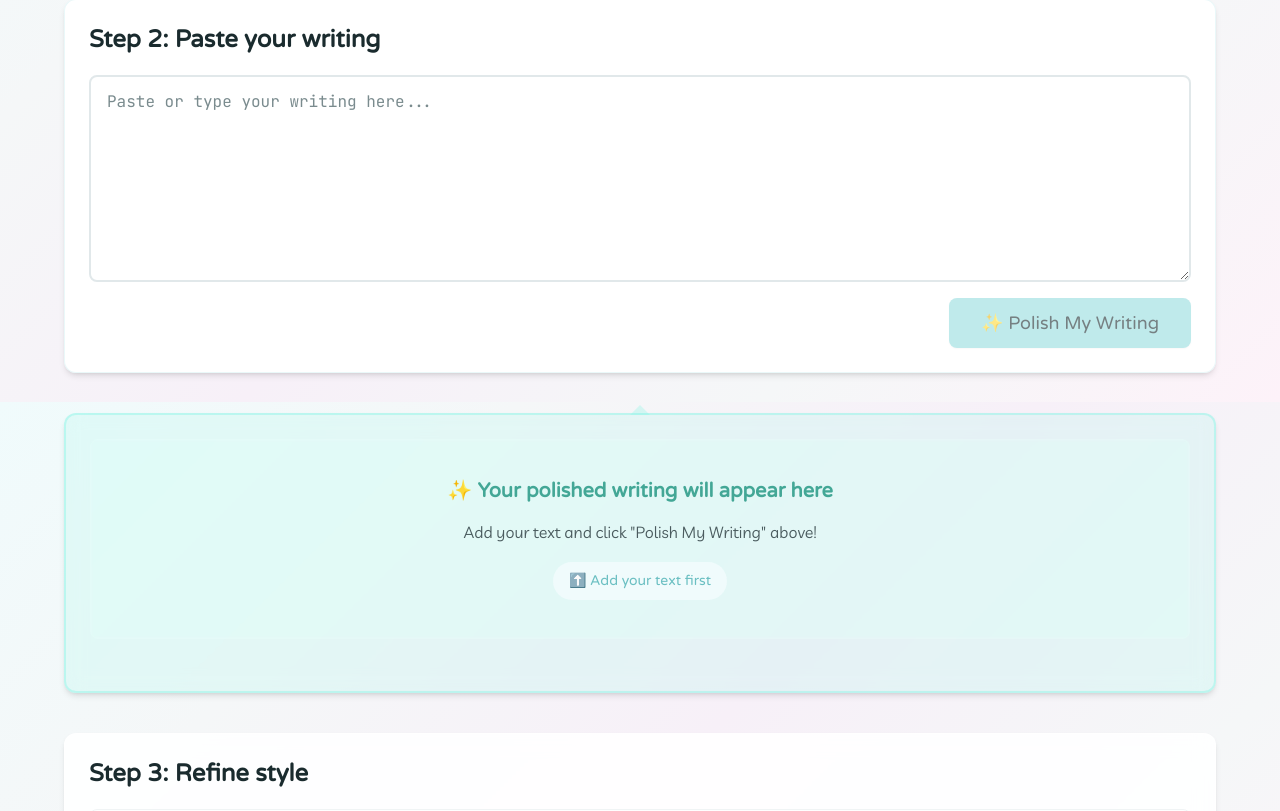
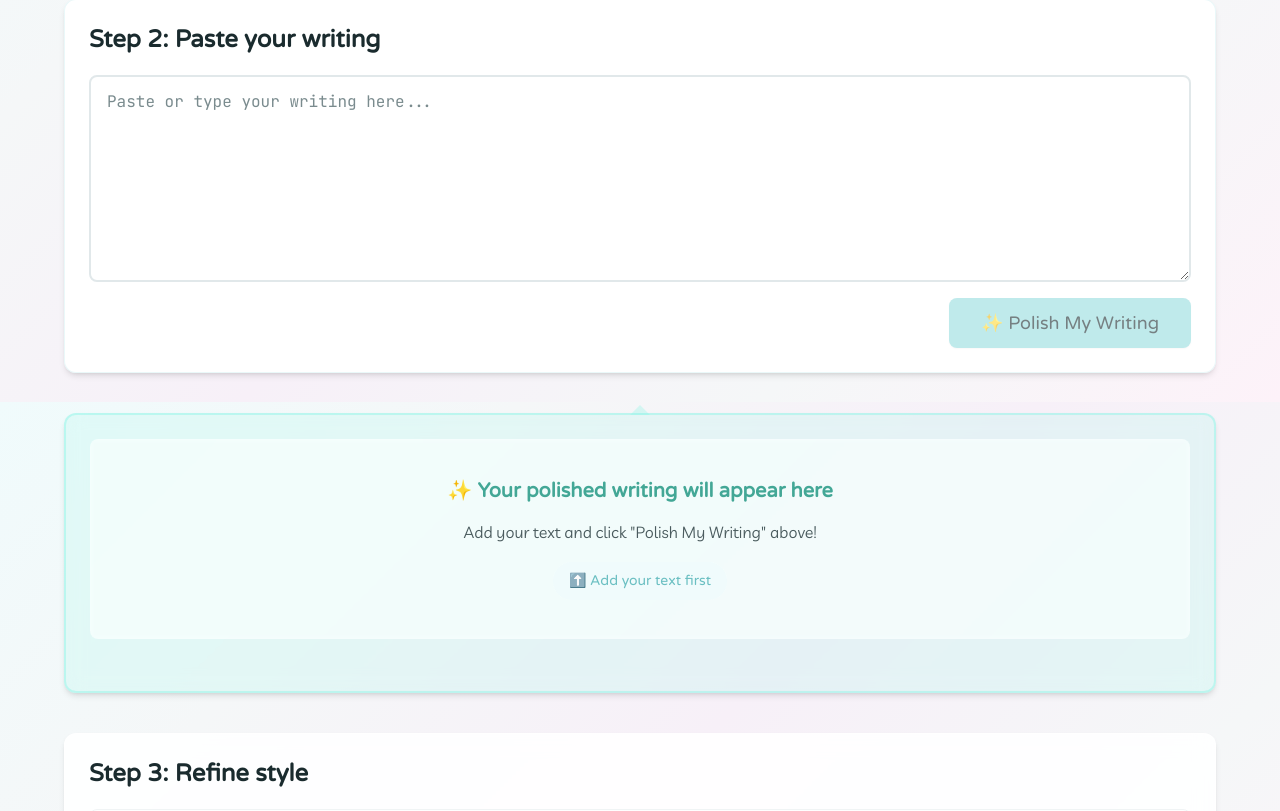
Before and after one commit to cd-space-dot-dot/web-copy-polisher-frontend, a React (Vite) app: page / in a window 1280 px wide. Shown: the part 398-1209 px from the top of the page. Built offline with nearby package versions, Linux system fonts and the light colour scheme; a web font is replaced by a local one.

Commit message:
gradient

```diff
--- a/src/index.css
+++ b/src/index.css
@@ -382,13 +382,14 @@ button:focus {
   font-family: var(--font-body);
   position: relative;
   z-index: 2; /* Ensure text is above gradient */
-  background: rgba(255, 255, 255, 0.3); /* Subtle white overlay for readability */
+  background: rgba(255, 255, 255, 0.7); /* More opaque for better visibility over gradient */
   backdrop-filter: blur(2px); /* Slight blur to soften background */
   border-radius: var(--radius);
   min-height: 200px; /* Prevent content jumping when placeholder disappears */
   display: flex;
   flex-direction: column;
   justify-content: center;
+  box-sizing: border-box; /* Ensure consistent sizing */
 }
 
 .output-placeholder h3 {
@@ -1446,7 +1447,7 @@ textarea {
 
 /* More visible during initial load when no content is present */
 .container--output:not(.has-content) .mesh-loader-overlay.show {
-  opacity: 0.6; /* Much more visible for initial load */
+  opacity: 0.8; /* Much more visible for initial load */
 }
 
 .mesh-gradient-blob {
@@ -1456,7 +1457,7 @@ textarea {
   border-radius: 44% 56% 60% 40% / 53% 40% 60% 47%;
   filter: blur(35px) brightness(1.2) saturate(1.3); /* Less blur, more vibrant */
   opacity: 0.8;
-  mix-blend-mode: multiply; /* More visible blend mode */
+  mix-blend-mode: normal; /* Clear visibility for gradient */
   animation: meshMove1 6s ease-in-out infinite alternate; /* Faster animation */
   transition: opacity 0.5s;
 }
```
